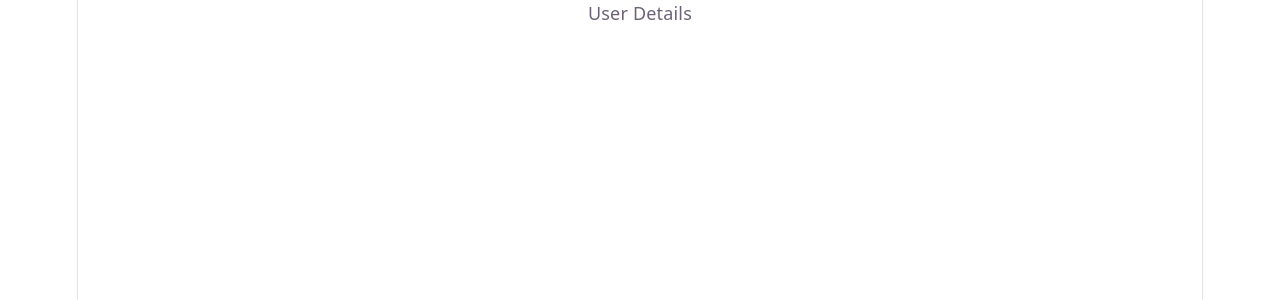
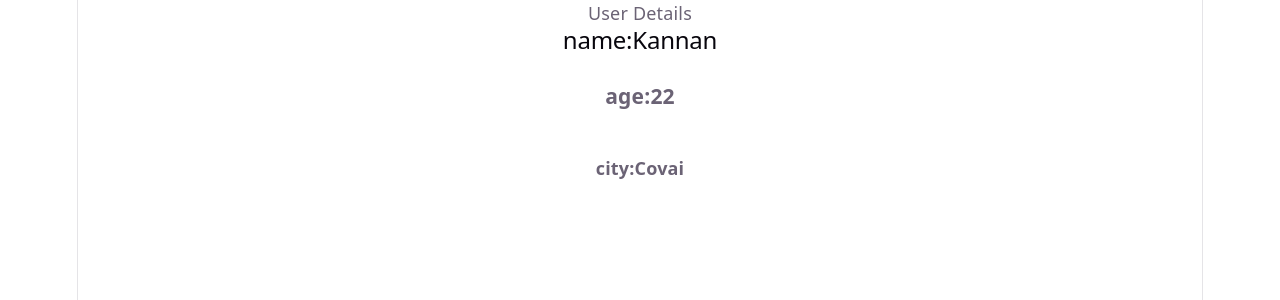
Before and after one commit to udhayakumar1811/aquarium-shop, a React (Vite) app: page / in a window 1280 px wide. Shown: the top 300 px of the page. Built offline with nearby package versions, Linux system fonts and the light colour scheme.

Commit message:
Home page props update

```diff
--- a/src/App.jsx
+++ b/src/App.jsx
@@ -7,9 +7,9 @@ function App() {
     <>
 
     <Home
-    // name= "Kannan"
-    // age={22}
-    // city ="Covai"
+    name= "Kannan"
+    age={22}
+    city ="Covai"
     />
 
     </>
--- a/src/Home.jsx
+++ b/src/Home.jsx
@@ -3,13 +3,13 @@
 
 
 
-export function Home(){
+export function Home(props){
     return(
         <>
         <p>User Details </p>
-        {/* <h2>name:{props.name}</h2>
+        <h2>name:{props.name}</h2>
         <h3>age:{props.age}</h3>
-        <h4>city:{props.city}</h4> */}
+        <h4>city:{props.city}</h4>
         </>
     )
 }
```
